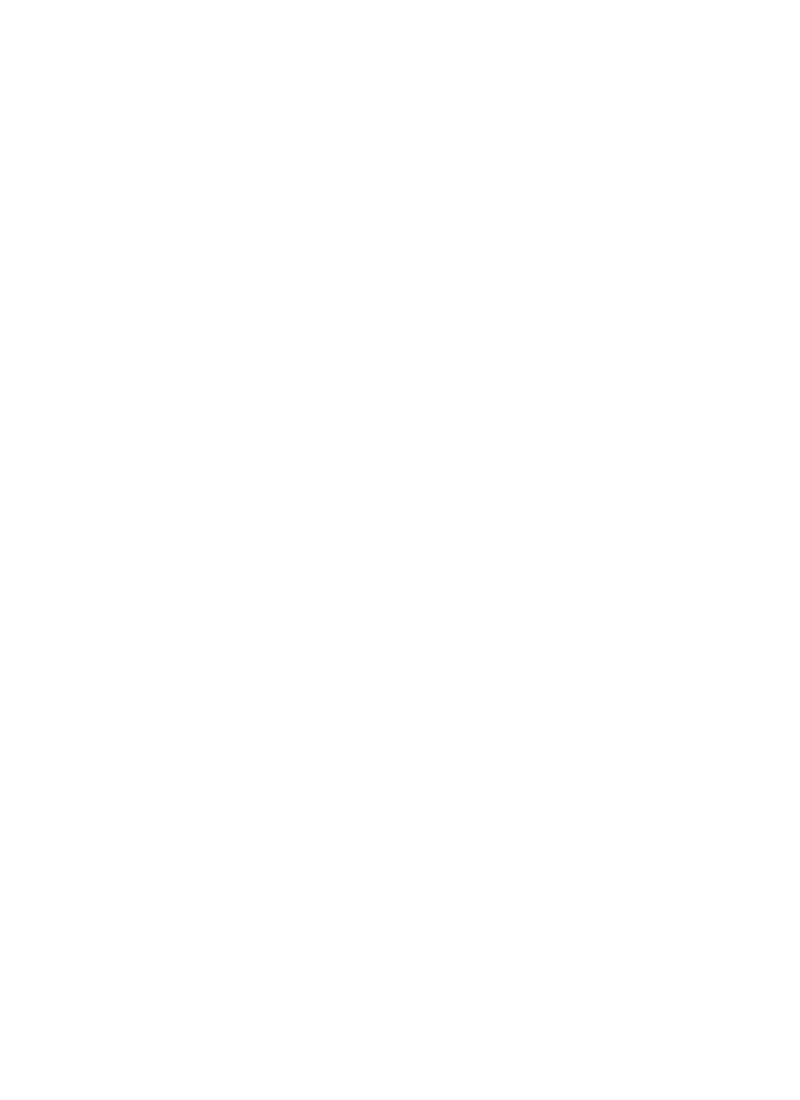
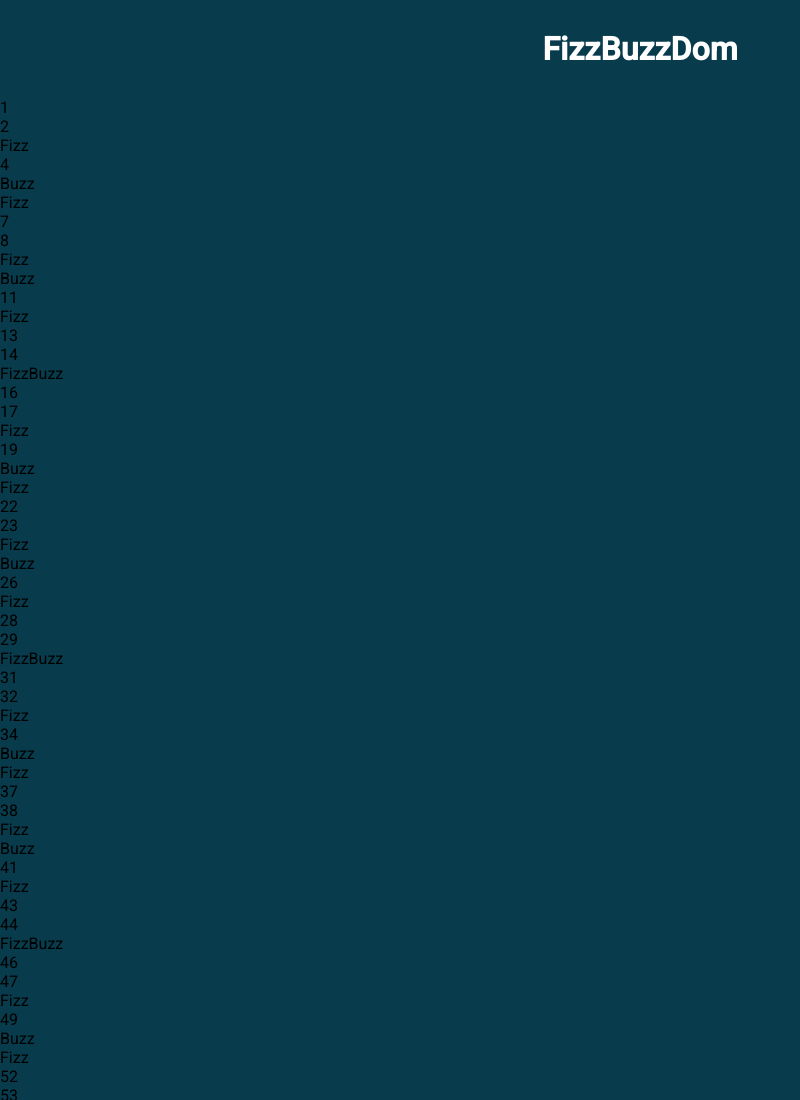
Before and after one commit to Michela-DC/js-fizzbuzzdom, a plain HTML site: page index.html in a window 1280 px wide. Shown: the top 1100 px of the page, without its empty margins (0-800 px from the left). Before the commit the page ends 800 px from the top, so only its background shows below. Drawn offline with Linux system fonts and the light colour scheme.

Commit message:
Added div elements inside .container

```diff
--- a/app.js
+++ b/app.js
@@ -2,21 +2,39 @@
 // Per i multipli di 3 stampo “Fizz” al posto del numero --> per capire se è multiplo di 3 uso l'operatore % 3
 // per i multipli di 5 stampi Buzz
 // Per i numeri che sono sia multipli di 3 che di 5 stampi FizzBuzz
+// Dato un container nel DOM, appendi un elemento html con il numero o la stringa corretta
+    // --> quindi nel container devo creare dei div all'intero del quale ci vado a stampare i sopraindicati elementi
+    // --> per creare 100 div dentro il container devo fare in modo che a ogni giro del for si crei un div
+
+const CONTAINER = document.querySelector(".container");
+console.log(CONTAINER);
 
 for (let i = 1; i <= 100; i++) {
     // console.log(i);
 
+    const DIV = document.createElement('div');
+    // creo un div nell'html usando document.createElement('div'), tra parentesi ci va il nome del tag che voglio creare, e nel js lo salvo dentro la const FIZZ
+    //essendo dentro al for loop il div verrà creato ogni volta che ricomincia il ciclo
+    CONTAINER.append(DIV);
+    // Vado a mettere il div creato dentro il container
+
     if ((i % 3 === 0) && (i % 5 !== 0)){
         console.log("Fizz");
+        DIV.append("Fizz");
+        // dentro al div scrivo Fizz tramite il metodo .append
 
     } else if ((i % 5 === 0) && (i % 3 !== 0)){
         console.log("Buzz");
+        DIV.append("Buzz");
 
     } else if ((i % 3 === 0) && (i % 5 === 0)) {
         console.log("FizzBuzz");
+        DIV.append("FizzBuzz");
 
     } else{
         console.log(i);
+        DIV.append(i);
     }
+}
 
-}
+        // Vado a scrivere dentro il fizz tramite il metodo .append
--- a/index.html
+++ b/index.html
@@ -5,9 +5,15 @@
     <meta http-equiv="X-UA-Compatible" content="IE=edge">
     <meta name="viewport" content="width=device-width, initial-scale=1.0">
     <link rel="stylesheet" href="style.css">
+    <link rel="preconnect" href="https://fonts.googleapis.com">
+    <link rel="preconnect" href="https://fonts.gstatic.com" crossorigin>
+    <link href="https://fonts.googleapis.com/css2?family=Roboto:wght@400;500&display=swap" rel="stylesheet">
     <title>Fizz Buzz Dom</title>
 </head>
 <body>
+    <div class="container">
+        <h1>FizzBuzzDom</h1>
+    </div>
 
     <script src="app.js"></script>
 </body>
--- a/style.css
+++ b/style.css
@@ -0,0 +1,20 @@
+*{
+    box-sizing: border-box;
+    padding: 0;
+    margin: 0;
+    font-family: 'Roboto', Arial, Helvetica, sans-serif;
+}
+
+body{
+    background-color: #083B4C;
+}
+
+h1{
+    color: white;
+    text-align: center;
+    padding: 30px;
+}
+
+.container{
+    width: 100%;
+}
```
